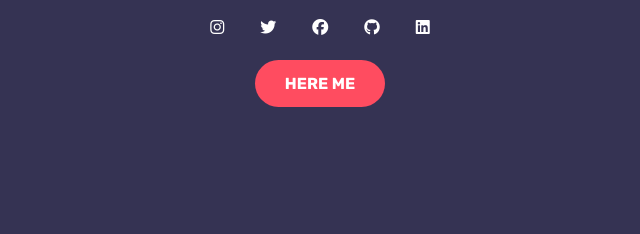
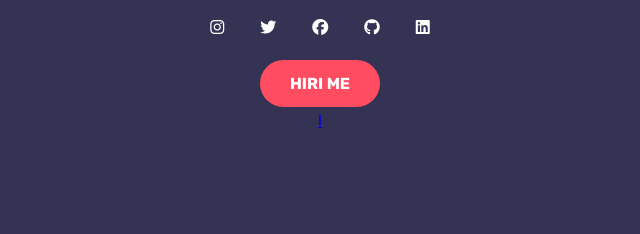
Before and after one commit to khoirul-anampeace/mywebsite-beta, a plain HTML site: page index.html in a window 1280 px wide. Shown: the part 411-645 px from the top of the page, 320-960 px from the left. Drawn offline with Linux system fonts and the light colour scheme.

Commit message:
Update index.html

```diff
--- a/index.html
+++ b/index.html
@@ -53,8 +53,8 @@
                         </li>
                     </ul>
                 </div>
-                <a href="#" class="btn btn-primary">HERE ME</a>
-                <a href="#about">
+                <a href="#" class="btn btn-primary">HIRI ME</a>
+                <a href="#about">I
                     <div class="scrollDown">
                         <p>Scroll Down</p>
                         <div class="mouse"></div>
```
